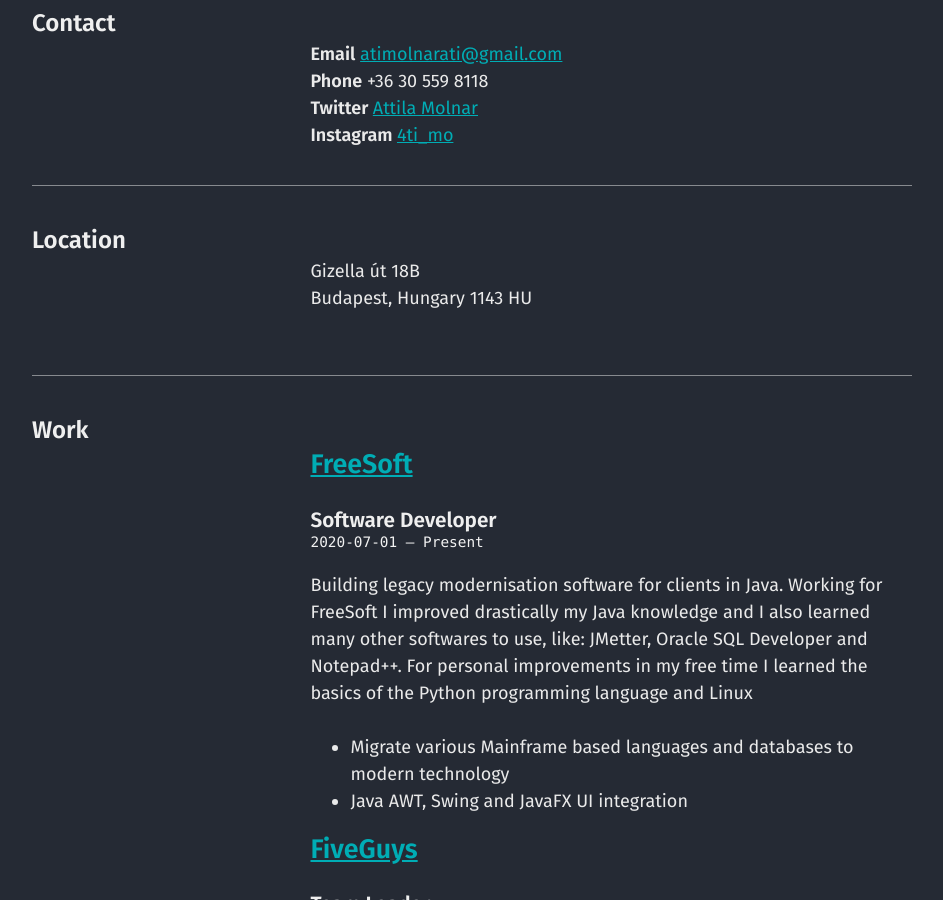
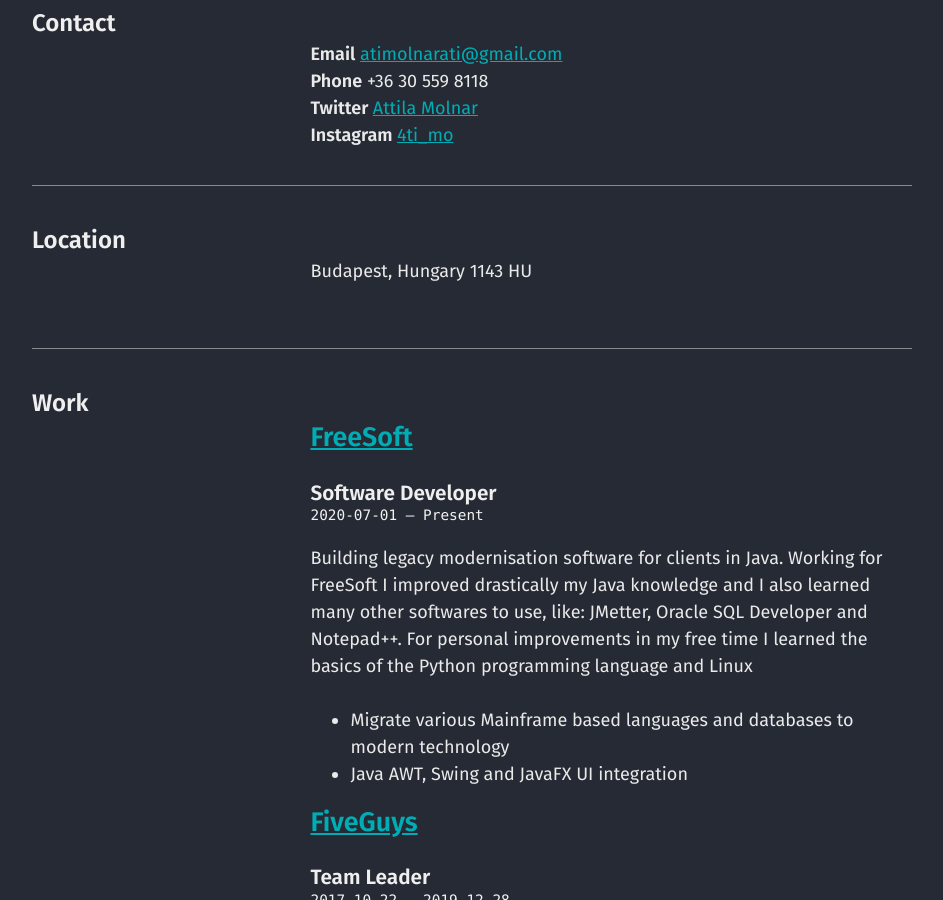
Before and after one commit to Monesz1/personal_portfolio_website, a Jekyll site: the page built from cv.md, in a window 1280 px wide and 900 px high, scrolled down 430 px. Shown: the whole window, without its empty margins (40-983 px from the left). Built offline with Jekyll 4.4.1, drawn with Linux system fonts in a browser that asks for light colours.

Commit message:
Update cv.json
I  removed the address.

```diff
--- a/_data/cv.json
+++ b/_data/cv.json
@@ -6,7 +6,6 @@
     "email": "atimolnarati@gmail.com",
     "phone": "+36 30 559 8118",
     "location": {
-      "address": "Gizella út 18B",
       "postalCode": "1143",
       "city": "Budapest",
       "countryCode": "HU",
```
